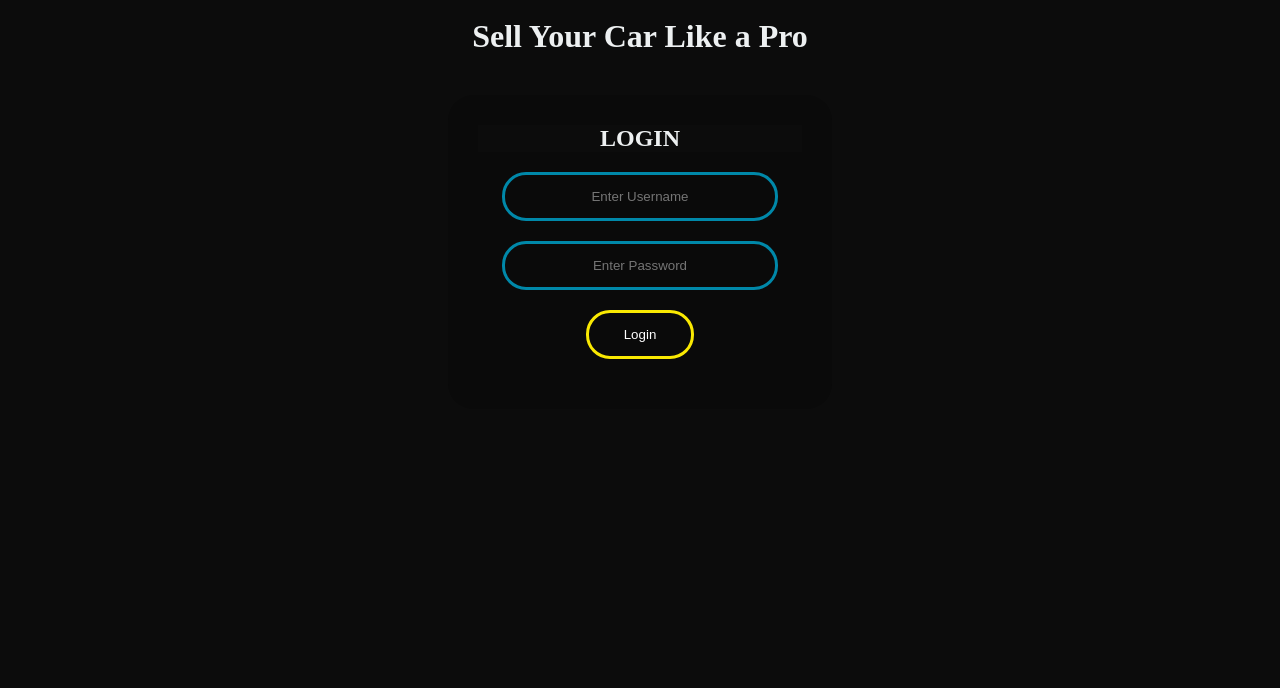
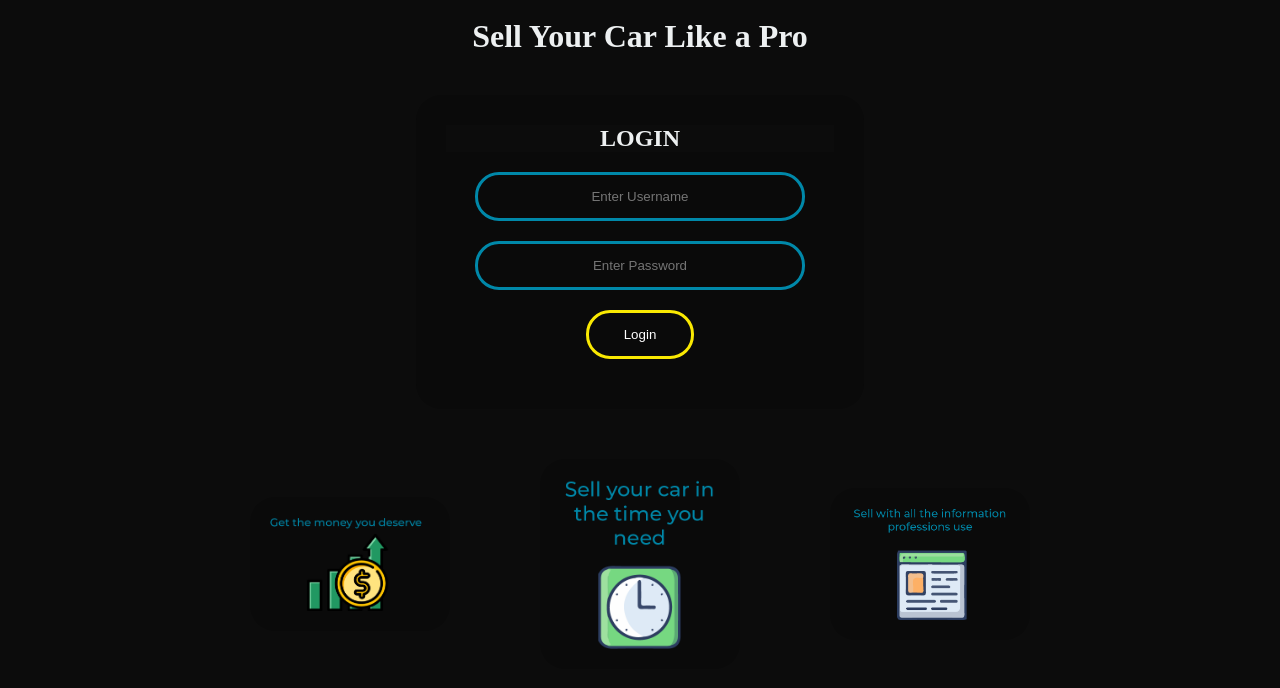
Before and after one commit to norcalchakra/sellYourCar, a plain HTML site: page index.html in a window 1280 px wide. Shown: the part 76-764 px from the top of the page. Drawn offline with Linux system fonts and the light colour scheme.

Commit message:
Add console log and changed elements in the form

```diff
--- a/index.html
+++ b/index.html
@@ -32,6 +32,9 @@
     </div>
 
     <div class="services">
+        <img src="images/moneyDeserve.png" alt="money sign on a gold coin with a green graph moving upwards">
+        <img src="images/sellInTime.png" alt="green clock with writing above it">
+        <img src="images/sellWithInfo.png" alt="webpage with lines of info on it">
 
     </div>
 
--- a/styles.css
+++ b/styles.css
@@ -80,6 +80,7 @@ button:hover {
     justify-content: center;
     align-items: center;
     margin-top: 30px;
+
 }
 
 h1 {
@@ -101,9 +102,8 @@ h2 {
 }
 
 .box{
-    width: 30%;
+    width: 35%;
     padding: 30px;
-    /* transform: translate(-50%, -50%); */
     background: rgba(0,0,0,0.2);
     text-align: center;
     border-radius: 25px;
@@ -160,3 +160,25 @@ h2 {
 
 
 }
+
+.services {
+    display: flex;
+    margin-left: 100px;
+    margin-right: 100px;
+    flex-wrap: wrap;
+    margin-top: 50px;
+    flex-direction: row;
+    align-items: center;
+    justify-content: center;
+}
+
+.services > img {
+    width: 200px;
+    height: auto;
+    background: white;
+    border-radius: 25px;
+    padding: 20px 20px;
+    background: rgba(0,0,0,0.2);
+    margin-left: 45px;
+    margin-right: 45px;
+}
```
Also changed, not shown: images/moneyDeserve.png (added), images/sellInTime.png (added), images/sellWithInfo.png (added), 1 other file.
